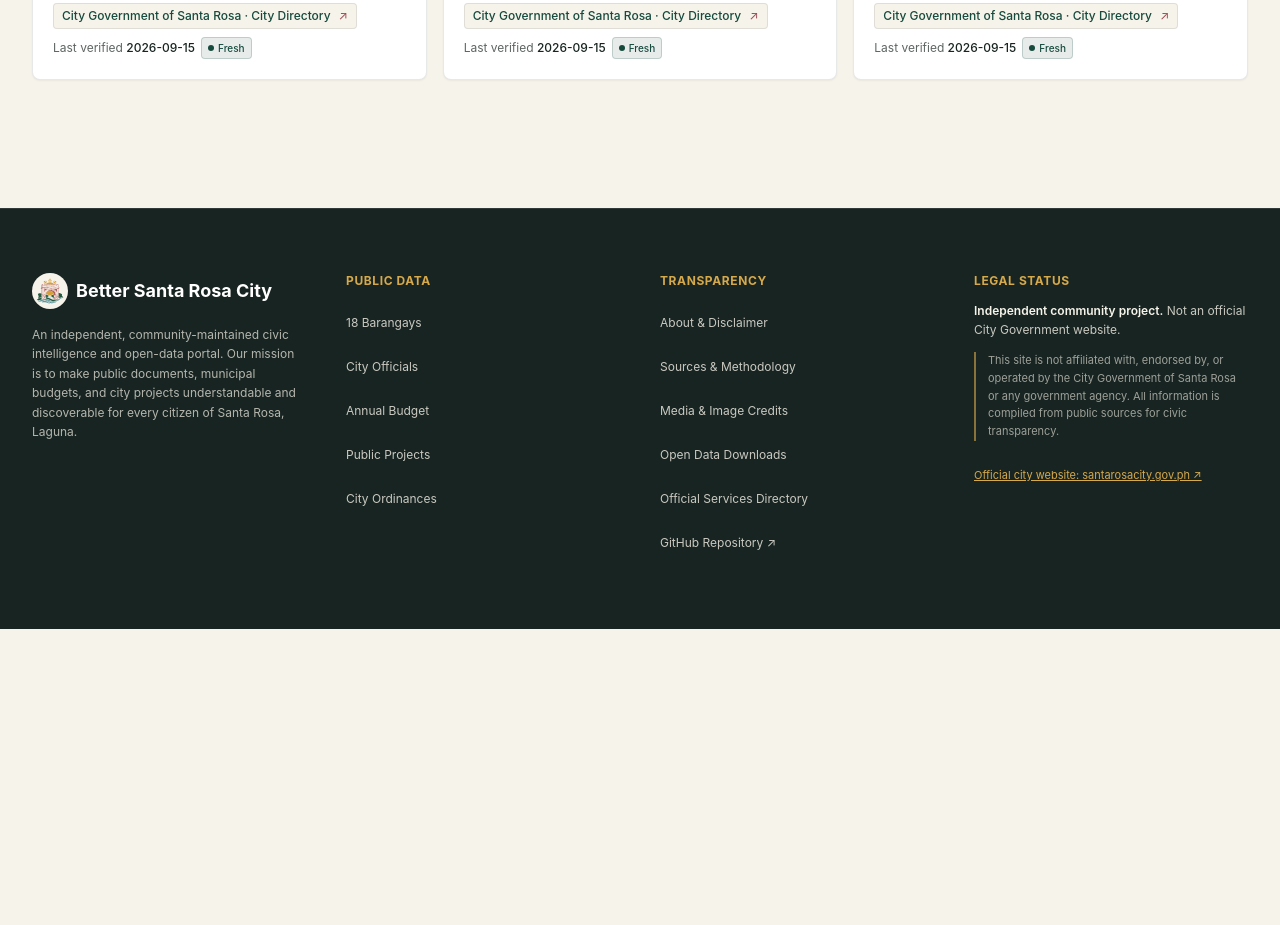
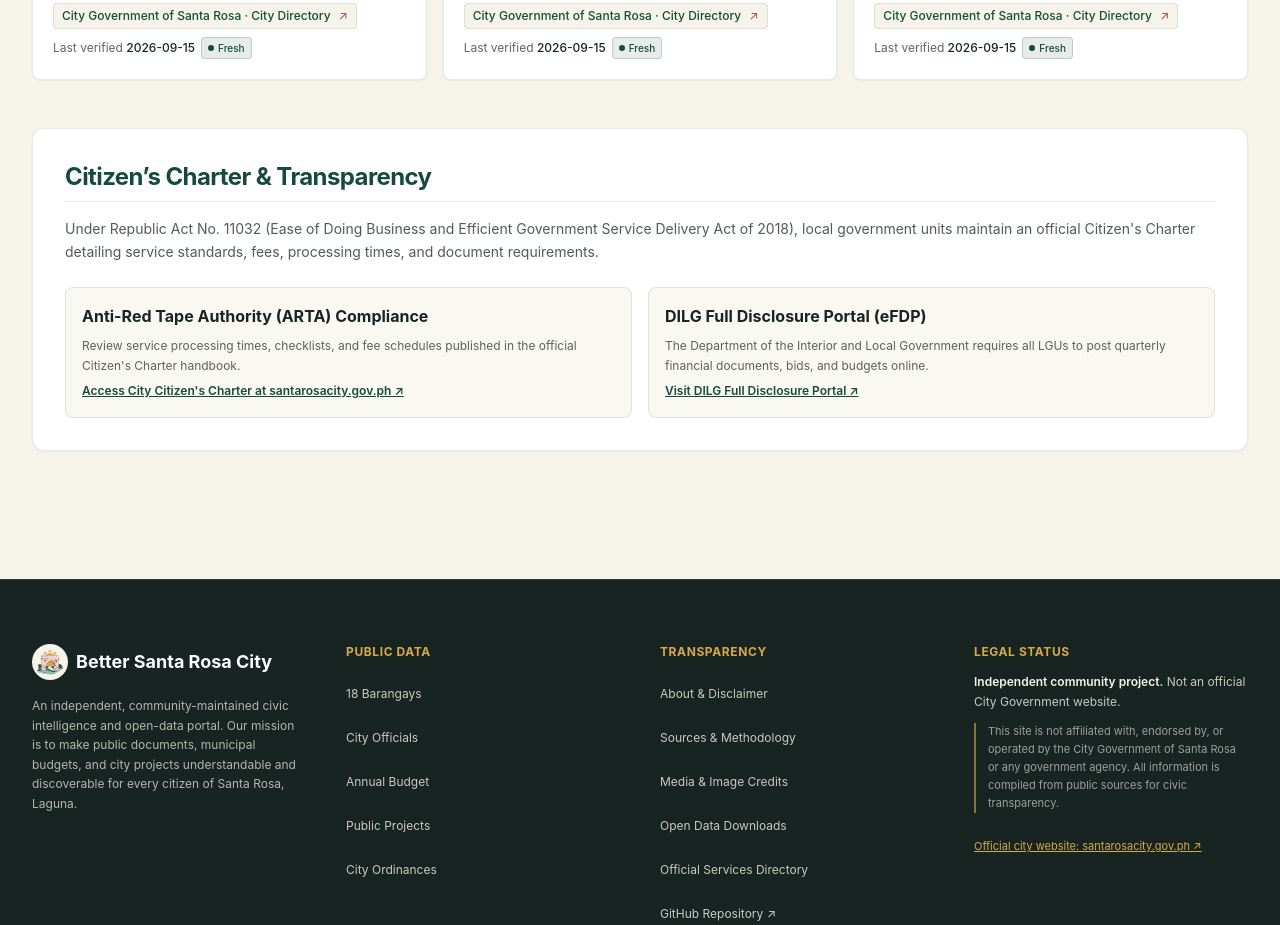
Before and after one commit to jericizon/bettersantarosacity, a Nuxt app: page /government in a window 1280 px wide. Shown: the part 6760-7685 px from the top of the page. Before the commit the page ends 7389 px from the top, so only its background shows below. Built offline with nearby package versions, Linux system fonts and the light colour scheme.

Commit message:
feat(government): add Citizen's Charter and transparency resources section

```diff
--- a/pages/government/index.vue
+++ b/pages/government/index.vue
@@ -166,5 +166,47 @@
         No departments match “{{ departmentQuery.trim() }}”.
       </p>
     </section>
+
+    <!-- Transparency & Citizen's Charter -->
+    <section aria-labelledby="transparency-charter-heading" class="rounded-xl border border-charcoal/10 bg-white p-6 sm:p-8 space-y-4 shadow-sm">
+      <div class="flex items-baseline justify-between gap-2 border-b border-charcoal/10 pb-2">
+        <h2 id="transparency-charter-heading" class="font-serif text-2xl font-bold tracking-tight text-laguna-green">
+          Citizen’s Charter &amp; Transparency
+        </h2>
+      </div>
+      <p class="text-sm leading-relaxed text-charcoal/75">
+        Under Republic Act No. 11032 (Ease of Doing Business and Efficient Government Service Delivery Act of 2018), local government units maintain an official Citizen's Charter detailing service standards, fees, processing times, and document requirements.
+      </p>
+      <div class="grid gap-4 sm:grid-cols-2 pt-2">
+        <div class="rounded-lg border border-charcoal/10 bg-parchment/60 p-4 space-y-2">
+          <h3 class="font-serif text-base font-bold text-charcoal">Anti-Red Tape Authority (ARTA) Compliance</h3>
+          <p class="text-xs text-charcoal/70 leading-relaxed">
+            Review service processing times, checklists, and fee schedules published in the official Citizen's Charter handbook.
+          </p>
+          <a
+            href="https://santarosacity.gov.ph"
+            target="_blank"
+            rel="noopener noreferrer"
+            class="inline-flex text-xs font-semibold text-laguna-green underline hover:text-rose-accent-dark"
+          >
+            Access City Citizen's Charter at santarosacity.gov.ph ↗
+          </a>
+        </div>
+        <div class="rounded-lg border border-charcoal/10 bg-parchment/60 p-4 space-y-2">
+          <h3 class="font-serif text-base font-bold text-charcoal">DILG Full Disclosure Portal (eFDP)</h3>
+          <p class="text-xs text-charcoal/70 leading-relaxed">
+            The Department of the Interior and Local Government requires all LGUs to post quarterly financial documents, bids, and budgets online.
+          </p>
+          <a
+            href="https://efdp.dilg.gov.ph"
+            target="_blank"
+            rel="noopener noreferrer"
+            class="inline-flex text-xs font-semibold text-laguna-green underline hover:text-rose-accent-dark"
+          >
+            Visit DILG Full Disclosure Portal ↗
+          </a>
+        </div>
+      </div>
+    </section>
   </div>
 </template>
```
Also changed, not shown: 1 other file (tests, documents, lock files or other folders).
